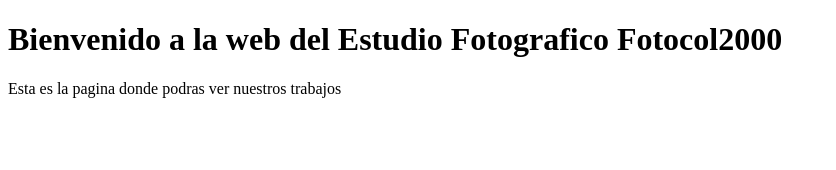
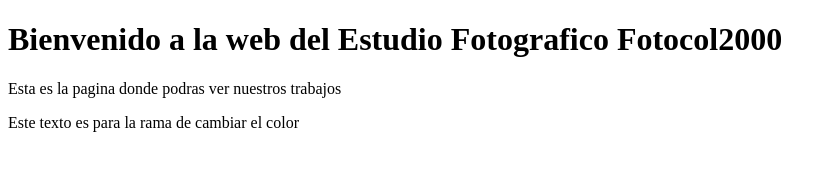
Before and after one commit to AlanAntonio21/pagina-web, a plain HTML site: page index.html in a window 1280 px wide. Shown: the whole page, without its empty margins (0-836 px from the left). Drawn offline with Linux system fonts and the light colour scheme.

Commit message:
Update index.html

```diff
--- a/index.html
+++ b/index.html
@@ -8,5 +8,6 @@
 <body>
     <h1>Bienvenido a la web del Estudio Fotografico Fotocol2000</h1>
     <p>Esta es la pagina donde podras ver nuestros trabajos</p>
+    <p>Este texto es para la rama de cambiar el color</p>
 </body>
 </html>
```
